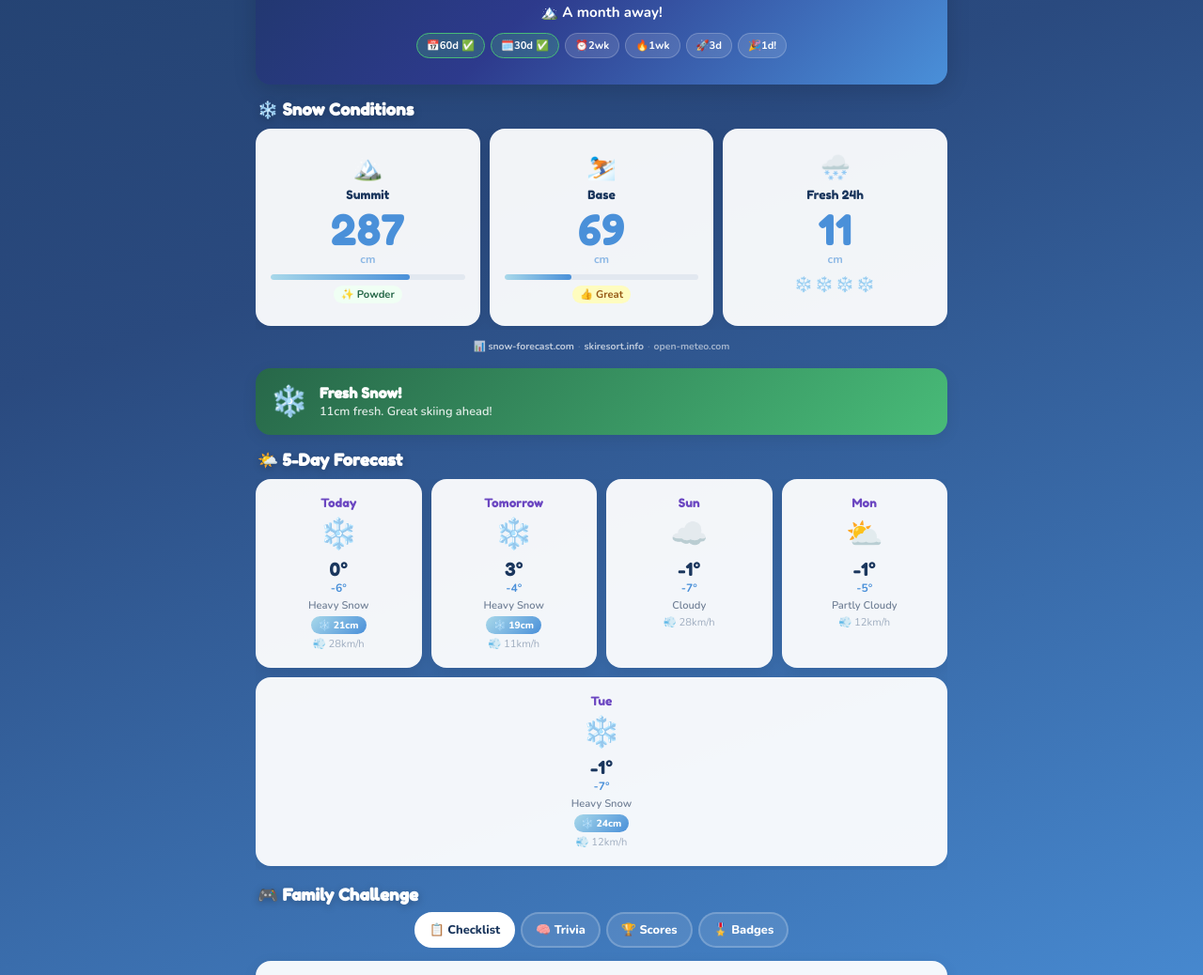
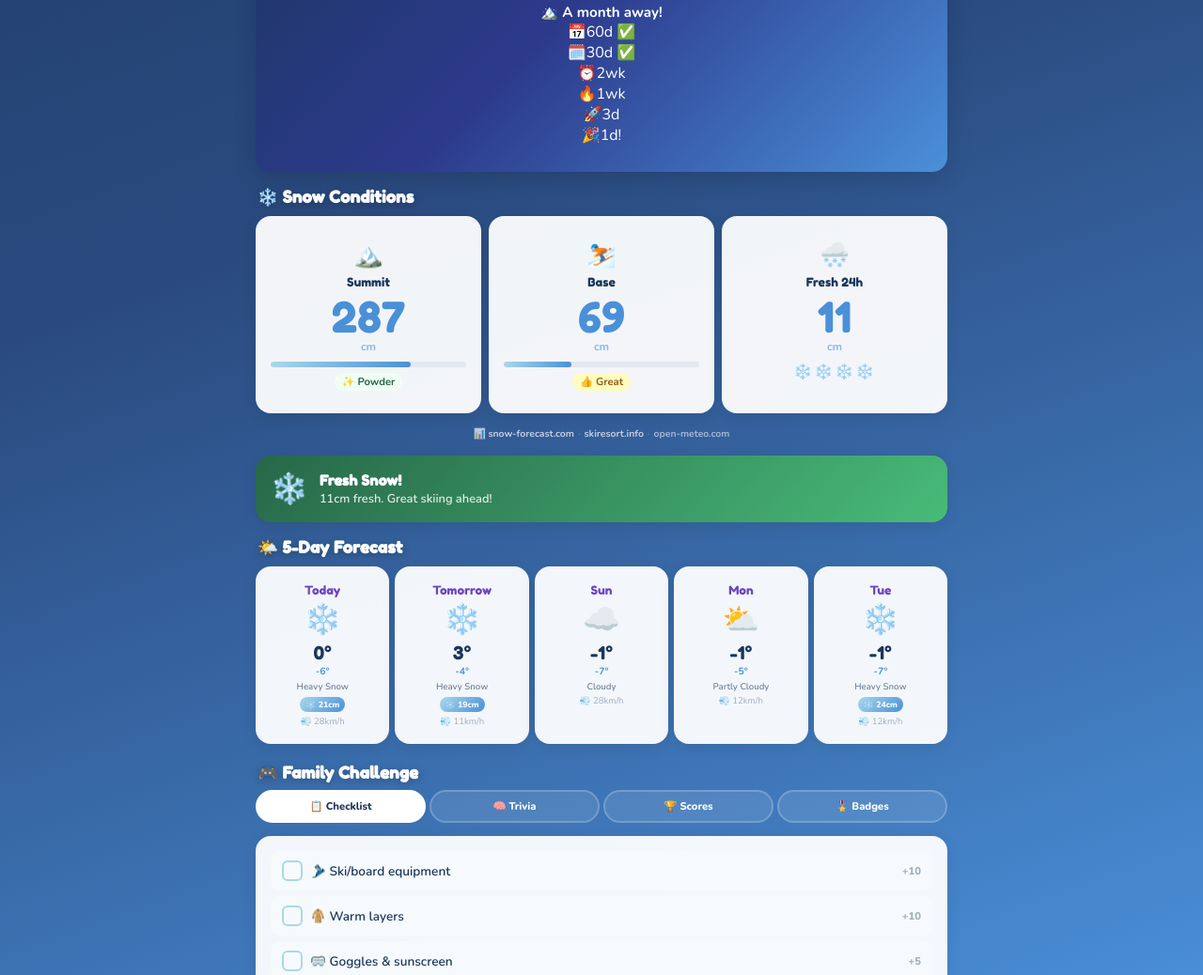
Before and after one commit to dhacmon/Snow-App, a plain HTML site: page index.html in a window 1280 px wide. Shown: the part 813-1851 px from the top of the page at 94% size. Drawn offline with nearby package versions, Linux system fonts and the light colour scheme; no server answers.

Commit message:
Update styles.css

```diff
--- a/styles.css
+++ b/styles.css
@@ -129,20 +129,15 @@ body{
 .cd-sep{font-family:'Fredoka One',cursive;font-size:1.6rem;opacity:.4;animation:pulse 1s infinite}
 .cd-message{margin-top:14px;font-size:.95rem;font-weight:700}
 
-.milestones{display:flex;gap:6px;flex-wrap:wrap;justify-content:center;margin-top:12px}
-.milestone{background:rgba(255,255,255,.12);border:1px solid rgba(255,255,255,.2);border-radius:20px;padding:5px 10px;font-size:.7rem;font-weight:700;display:flex;align-items:center;gap:4px}
-.milestone.achieved{background:rgba(72,187,120,.25);border-color:var(--green)}
-
 /* ===== SECTIONS ===== */
 .section{margin-bottom:16px}
 .section-title{font-family:'Fredoka One',cursive;font-size:1.1rem;color:#fff;text-shadow:0 2px 8px rgba(0,0,0,.25);margin-bottom:10px;padding-left:2px}
 
-/* ===== SNOW CARDS (horizontal scroll mobile) ===== */
-.snow-cards{display:flex;gap:10px;overflow-x:auto;-webkit-overflow-scrolling:touch;scroll-snap-type:x mandatory;padding-bottom:4px}
-.snow-cards::-webkit-scrollbar{display:none}
+/* ===== SNOW CARDS (fit all in row) ===== */
+.snow-cards{display:flex;gap:8px;padding-bottom:4px}
 .snow-card{
-    flex:0 0 140px;scroll-snap-align:start;
-    background:var(--card);border-radius:var(--r);padding:16px 12px;text-align:center;
+    flex:1 1 0;min-width:0;
+    background:var(--card);border-radius:var(--r);padding:14px 8px;text-align:center;
     box-shadow:0 4px 16px rgba(0,0,0,.08);
 }
 .sc-icon{font-size:1.6rem;margin-bottom:4px}
@@ -170,30 +165,28 @@ body{
 .alert-box.alert-moderate{background:linear-gradient(135deg,#975a16,#ed8936);color:#fff}
 .alert-box.alert-low{background:var(--card);color:var(--deep)}
 
-/* ===== FORECAST (horizontal scroll) ===== */
-.forecast-scroll{display:flex;gap:10px;overflow-x:auto;-webkit-overflow-scrolling:touch;scroll-snap-type:x mandatory;padding-bottom:4px}
-.forecast-scroll::-webkit-scrollbar{display:none}
+/* ===== FORECAST (fit all in row) ===== */
+.forecast-scroll{display:flex;gap:6px;padding-bottom:4px}
 .fc-card{
-    flex:0 0 120px;scroll-snap-align:start;
-    background:var(--card);border-radius:var(--r);padding:14px 10px;text-align:center;
+    flex:1 1 0;min-width:0;
+    background:var(--card);border-radius:var(--r);padding:10px 4px;text-align:center;
     box-shadow:0 4px 16px rgba(0,0,0,.08);
 }
-.fc-day{font-family:'Fredoka One',cursive;font-size:.8rem;color:var(--purple);margin-bottom:4px}
-.fc-icon{font-size:2rem;display:block;margin-bottom:4px}
-.fc-temp{font-family:'Fredoka One',cursive;font-size:1.2rem;color:var(--deep)}
-.fc-low{font-size:.75rem;color:var(--bg3);font-weight:700}
-.fc-desc{font-size:.7rem;font-weight:600;color:#718096;margin-top:3px}
-.fc-snow{display:inline-block;background:linear-gradient(135deg,var(--ice),var(--bg3));color:#fff;font-size:.65rem;font-weight:800;padding:2px 8px;border-radius:12px;margin-top:4px}
-.fc-wind{font-size:.7rem;color:#a0aec0;margin-top:3px}
+.fc-day{font-family:'Fredoka One',cursive;font-size:.65rem;color:var(--purple);margin-bottom:2px}
+.fc-icon{font-size:1.5rem;display:block;margin-bottom:2px}
+.fc-temp{font-family:'Fredoka One',cursive;font-size:1rem;color:var(--deep)}
+.fc-low{font-size:.65rem;color:var(--bg3);font-weight:700}
+.fc-desc{font-size:.6rem;font-weight:600;color:#718096;margin-top:2px}
+.fc-snow{display:inline-block;background:linear-gradient(135deg,var(--ice),var(--bg3));color:#fff;font-size:.55rem;font-weight:800;padding:2px 6px;border-radius:12px;margin-top:2px}
+.fc-wind{font-size:.6rem;color:#a0aec0;margin-top:2px}
 
 /* ===== GAME TABS ===== */
 .game-section .section-title{margin-bottom:8px}
-.game-tabs{display:flex;gap:6px;overflow-x:auto;-webkit-overflow-scrolling:touch;margin-bottom:12px;padding-bottom:2px}
-.game-tabs::-webkit-scrollbar{display:none}
+.game-tabs{display:flex;gap:4px;margin-bottom:12px;padding-bottom:2px}
 .game-tab{
-    flex-shrink:0;padding:8px 14px;border:2px solid rgba(255,255,255,.2);border-radius:20px;
-    background:rgba(255,255,255,.1);color:#fff;font-family:inherit;font-size:.8rem;font-weight:800;
-    cursor:pointer;-webkit-tap-highlight-color:transparent;transition:all .2s;white-space:nowrap;
+    flex:1 1 0;min-width:0;padding:8px 4px;border:2px solid rgba(255,255,255,.2);border-radius:20px;
+    background:rgba(255,255,255,.1);color:#fff;font-family:inherit;font-size:.7rem;font-weight:800;
+    cursor:pointer;-webkit-tap-highlight-color:transparent;transition:all .2s;white-space:nowrap;text-align:center;
 }
 .game-tab.active{background:#fff;color:var(--deep);border-color:#fff}
 
@@ -285,8 +278,10 @@ body{
     .app-header h1{font-size:2.2rem}
     .snow-cards{flex-wrap:wrap;justify-content:center}
     .snow-card{flex:1 1 160px}
-    .forecast-scroll{flex-wrap:wrap;justify-content:center}
-    .fc-card{flex:1 1 140px}
+    .fc-card{padding:14px 10px}
+    .fc-day{font-size:.8rem}
+    .fc-icon{font-size:2rem}
+    .fc-temp{font-size:1.2rem}
     .cd-box{min-width:80px;padding:14px 16px}
     .cd-num{font-size:2.6rem}
     .badges{grid-template-columns:repeat(4,1fr)}
@@ -302,7 +297,10 @@ body{
     .cd-num{font-size:3.2rem}
     .snow-card{flex:1 1 200px;padding:24px 16px}
     .sc-value{font-size:2.8rem}
-    .fc-card{flex:1 1 150px;padding:18px 14px}
+    .fc-card{padding:18px 14px}
+    .fc-day{font-size:.8rem}
+    .fc-icon{font-size:2rem}
+    .fc-temp{font-size:1.2rem}
     .game-tabs{justify-content:center}
     .widget-card{max-width:360px;margin:0 auto}
 }
```
